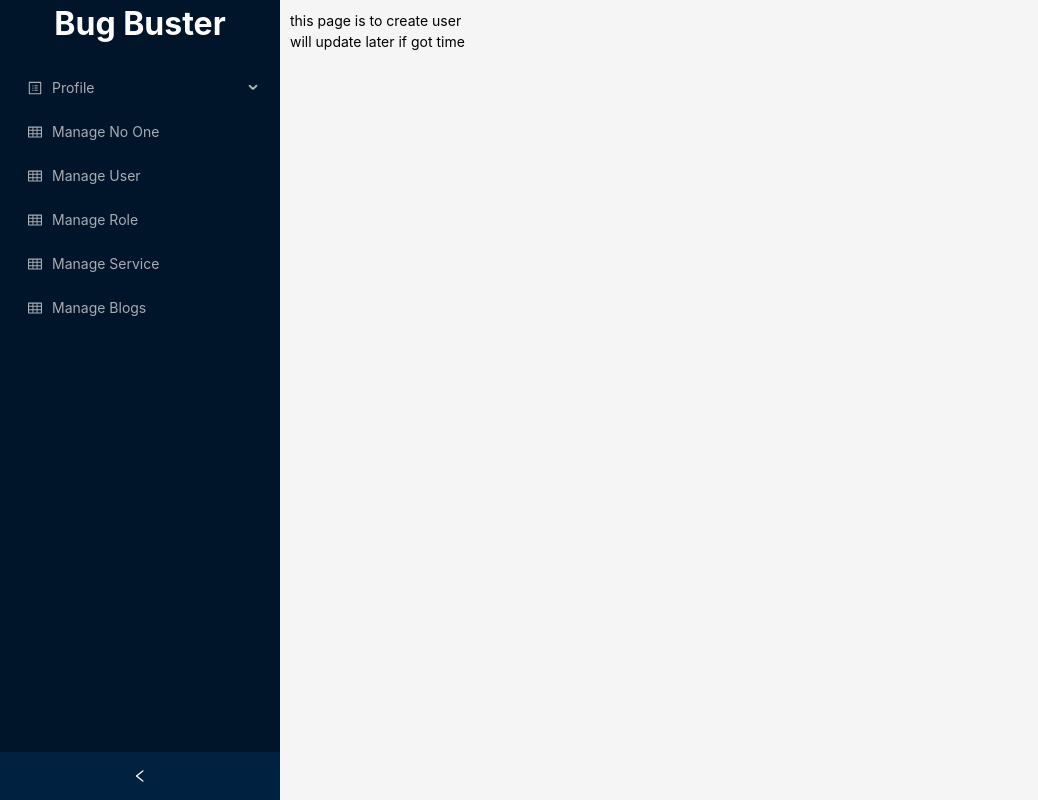
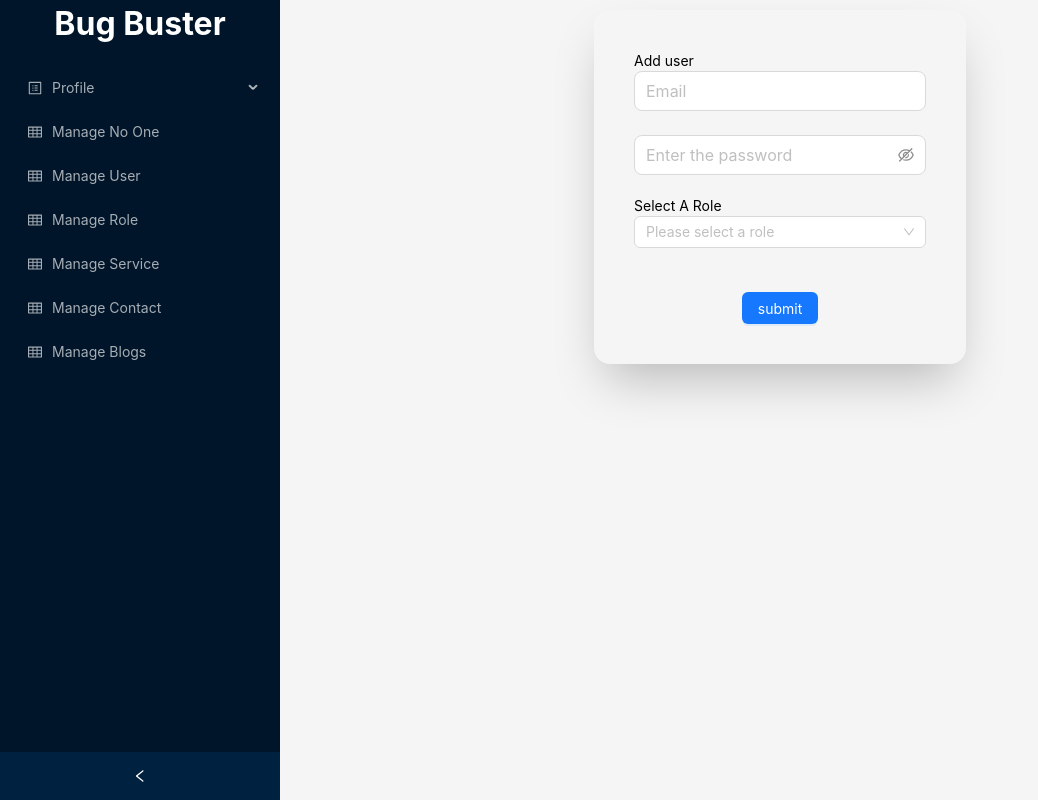
Before and after one commit to OvilashMoitra/Bug-Buster-Pro, a Next.js app: page /super_admin/manage_user/create in a window 1280 px wide. Shown: the whole page, without its empty margins (0-1038 px from the left). Built offline with nearby package versions, Linux system fonts and the light colour scheme; no server answers.

Commit message:
create user done

```diff
--- a/src/app/(adminLayOut)/content_manager/blog/page.tsx
+++ b/src/app/(adminLayOut)/content_manager/blog/page.tsx
@@ -56,7 +56,8 @@ const page = () => {
     return (
         <div>
             <div className='flex justify-end p-10'>
-              <Button
+          <Button
+            style={{background:"blue",color:"white"}}
                     type="primary"
                     className='my-5'
                >
--- /dev/null
+++ b/src/app/(adminLayOut)/content_manager/contact/page.tsx
@@ -0,0 +1,155 @@
+/* eslint-disable react-hooks/rules-of-hooks */
+"use client"
+
+import DynamicModal from '@/components/ui/Modal/Modal';
+import DynamicTable from '@/components/ui/Table/DynamicTable';
+import { useDeleteContactMutation, useGetAllContactsQuery, useUpdateContactMutation } from '@/redux/api/contactApi';
+import { Button, Tag, message } from 'antd';
+import Link from 'next/link';
+import React, { useState } from 'react';
+
+
+const columns = [
+    { title: 'Name', dataIndex: 'name', key: '1' },
+    { title: 'Email', dataIndex: 'email', key: '2' },
+    {
+        title: 'Message',
+        dataIndex: 'message',
+        key: '3',
+    },
+    {
+        title: 'Status',
+        dataIndex: 'contactStatus',
+        key: '4',
+    },
+    {
+        title: 'Action',
+        key: '5',
+        dataIndex: 'Operation'
+    },
+];
+
+const ContactPage = () => {
+    const [text,setText]=useState<string>("")
+    const { data, isLoading } = useGetAllContactsQuery(undefined);
+    const [updateContact] = useUpdateContactMutation()
+    const [deleteContact] = useDeleteContactMutation()
+    const [isOpen, setIsOpen] = useState(false)
+    const [isDeleteOpen, setIsDeleteOpen] = useState(false)
+
+    const [contactId, setContactId] = useState<string>("")
+
+    const columnData = data?.data?.map((contact: { name: string;contactStatus:string, message: string; email: string; phoneNumber: string; id: string; }) => {
+    return {
+      name: contact?.name,
+        email: contact?.email,
+        contactStatus: <p>{contact?.contactStatus==="PENDING" ? <span className="inline-block px-2 py-1 text-sm font-semibold text-white bg-yellow-500 rounded-full">
+          Pending
+        </span>: <span className="inline-block px-2 py-1 text-sm font-semibold text-white bg-green-500 rounded-full">
+          Completed
+        </span>
+        }</p>,
+      phoneNumber: contact?.phoneNumber,
+      message: contact?.message,
+        Operation: <>
+            {contact?.contactStatus === "PENDING" ? <Button onClick={() => showModal(contact?.id)} style={{ background: "blue" }} type='primary' className="ml-2">Update</Button> : <Button onClick={() => showDeleteModal(contact?.id)} style={{ background: "red" }} type="primary" className="ml-2">Delete</Button>}
+        </>,
+    };
+  }) ?? [];
+
+    // ! modal function
+  const showModal = (payload: string) => {
+    setContactId(payload)
+    setIsOpen(true);
+  };
+
+  const showDeleteModal = (payload: string) => {
+    setContactId(payload)
+    setIsDeleteOpen(true);
+};
+
+    const handleOk = async () => {
+    setIsDeleteOpen(false);
+    if (contactId.length === 0) {
+        message.error("Please fill every value")
+        return
+    }
+    if (text.length === 0 || text !== 'CONFIRM') {
+        message.error("Please confirm your message")
+        return
+    }
+    const contactPayload = {
+        contactStatus: "COMPLETED",
+    }
+
+    console.log({ id: contactId, contact: contactPayload });
+
+    const contactResponse = await updateContact({ id: contactId, contact: contactPayload })
+    console.log({ contactResponse });
+    // if (reviewResponse.status === "COMPLETED") {
+
+    // }
+    setIsOpen(false);
+    };
+
+    const handleDeleteOk = async () => {
+        setIsOpen(false);
+        if (contactId.length === 0) {
+            message.error("Please fill every value")
+            return
+        }
+        if (text.length === 0 || text !== 'CONFIRM') {
+            message.error("Please confirm your message")
+            return
+        }
+
+        const contactDeleteResponse = await deleteContact(contactId)
+        console.log({ contactDeleteResponse });
+        // if (reviewResponse.status === "COMPLETED") {
+
+        // }
+        setIsDeleteOpen(false);
+    };
+
+const handleCancel = () => {
+    setIsOpen(false);
+    setIsDeleteOpen(false)
+};
+
+  return (
+    <div>
+      <div className='flex justify-end p-10'>
+        {/* <Button type="primary" className='my-5'>
+          <Link href={'/content_manager/contacts/create'}>Create</Link>
+        </Button> */}
+      </div>
+      <DynamicTable
+        columns={columns}
+        dataSource={columnData}
+        isLoading={isLoading}
+          />
+
+          <DynamicModal
+              open={isOpen}
+              onCancel={handleCancel}
+              onOk={handleOk}
+          >
+              <p>Are you sure you want to mark this contact as completed?</p>
+              <input type="text" placeholder='CONFIRM' value={text} onChange={e => setText(e.target.value)} />
+              <small>Type CONFIRM</small>
+          </DynamicModal>
+          <DynamicModal
+              open={isDeleteOpen}
+              onCancel={handleCancel}
+              onOk={handleDeleteOk}
+          >
+              <p>Are you sure you want to delete this contact?</p>
+              <input className='p-2 bg-white shadow-lg rounded-lg' type="text" placeholder='CONFIRM' value={text} onChange={e => setText(e.target.value)} />
+              <br />
+              <small>Type CONFIRM</small>
+          </DynamicModal>
+    </div>
+  );
+};
+
+export default ContactPage;
--- a/src/app/(adminLayOut)/super_admin/manage_user/create/page.tsx
+++ b/src/app/(adminLayOut)/super_admin/manage_user/create/page.tsx
@@ -1,10 +1,78 @@
-import React from 'react';
+/* eslint-disable react-hooks/rules-of-hooks */
+"use client"
+import Form from '@/components/ui/Form/Form';
+import FormInput from '@/components/ui/Form/FromInput';
+import DynamicSelect from '@/components/ui/Form/FromSelect';
+import { localStorageHelper } from '@/helper/credential';
+import { useUserSignUpMutation } from '@/redux/api/authApi';
+import { useGetAllRoleQuery } from '@/redux/api/roleApi';
+import { message, Button } from 'antd';
+import Link from 'next/link';
+import router from 'next/router';
+import React, { useState } from 'react';
+import { SubmitHandler } from 'react-hook-form';
+
+type Inputs = {
+    email: string
+    password: string
+}
 
 const page = () => {
+    const [userSignup, { data, isLoading }] = useUserSignUpMutation()
+    const { data: roles } = useGetAllRoleQuery(undefined)
+    const [role, setRole] = useState<string>(data?.data?.Role?.name)
+    const onSubmit: SubmitHandler<Inputs> = async (data: Inputs) => {
+        const loginResponse = await userSignup({ ...data, role: role }).unwrap();
+        if (loginResponse?.data?.accessToken) {
+            message.success('Sign up Success')
+        }
+
+    }
+    const onChange = (value: string) => {
+        setRole(value)
+    };
     return (
-        <div>
-            <p>this page is to create user</p>
-            <p>will update later if got time</p>
+        <div className='flex justify-center h[100vh] items-center'>
+            <div className='shadow-2xl rounded-2xl p-10'>
+                <p>Add user</p>
+                <Form submitHandler={onSubmit}>
+                    <div>
+                        <FormInput
+                            type="email"
+                            name='email'
+                            placeholder='Email'
+                        />
+                    </div>
+
+                    <div className="mt-6">
+                        {/* <Input.Password placeholder="input password"  /> */}
+                        <FormInput
+                            type="password"
+                            name='password'
+                            placeholder='Enter the password'
+                        />
+                    </div>
+                    <div className='py-5'>
+                        <p>Select A Role</p>
+                    <DynamicSelect
+                            name='role'
+                        mode={undefined}
+                        placeholder="Please select a role"
+                        handleChange={onChange}
+                        options={
+                            roles?.data?.map((role: any) => {
+                                return { value: role.id, label: role.name, key: role.name }
+                            })
+                        }
+                    />
+                    </div>
+
+                    <div className="mt-6 flex justify-center">
+                        <Button type='primary' htmlType="submit">submit</Button>
+                    </div>
+
+                </Form>
+            </div>
         </div>
     );
 };
--- a/src/app/(adminLayOut)/super_admin/manage_user/page.tsx
+++ b/src/app/(adminLayOut)/super_admin/manage_user/page.tsx
@@ -42,11 +42,12 @@ const page = () => {
     return (
         <div>
             <div className='flex justify-end p-10'>
-              <Button
+          <Button
+            style={{ background:"blue",color:"white" }}
                     type="primary"
                     className='my-5'
                >
-                <Link href={'/content_manager/manage_user/create'}>Create <BsPlus className="inline text-base"/></Link>
+                <Link href={'/super_admin/manage_user/create'}>Create <BsPlus className="inline text-base"/></Link>
               </Button>
             </div>
         <DynamicTable
--- a/src/constants/sidebarItems.tsx
+++ b/src/constants/sidebarItems.tsx
@@ -40,6 +40,10 @@ export const sidebarItems = (role: string) => {
       label: <Link href={`/${role}/faq`}>Manage Faq</Link>,
       icon: <TableOutlined />,
       key: `/${role}/manage-faq`,
+    }, {
+      label: <Link href={`/content_manager/contact`}>Manage Contact</Link>,
+      icon: <TableOutlined />,
+      key: `/content_manager/contact`,
     },
   ];
 
@@ -95,6 +99,11 @@ export const sidebarItems = (role: string) => {
       key: `/product_manager/manage_product`,
     },
     {
+      label: <Link href={`/content_manager/contact`}>Manage Contact</Link>,
+      icon: <TableOutlined />,
+      key: `/content_manager/contact`,
+    },
+    {
       label: <Link href={`/content_manager/blog`}>Manage Blogs</Link>,
       icon: <TableOutlined />,
       key: `/content_manager/blog`,
--- a/src/redux/api/contactApi.ts
+++ b/src/redux/api/contactApi.ts
@@ -37,7 +37,7 @@ export const contactApi = bugBusterProApi.injectEndpoints({
             query: (payload) => ({
                 url: `${Contact_URL}/${payload.id}`,
                 method: "PATCH",
-                data: payload.data,
+                data: payload.contact,
             }),
             invalidatesTags: ['contact']
         }),
```
Also changed, not shown: 1 other file (tests, documents, lock files or other folders).
